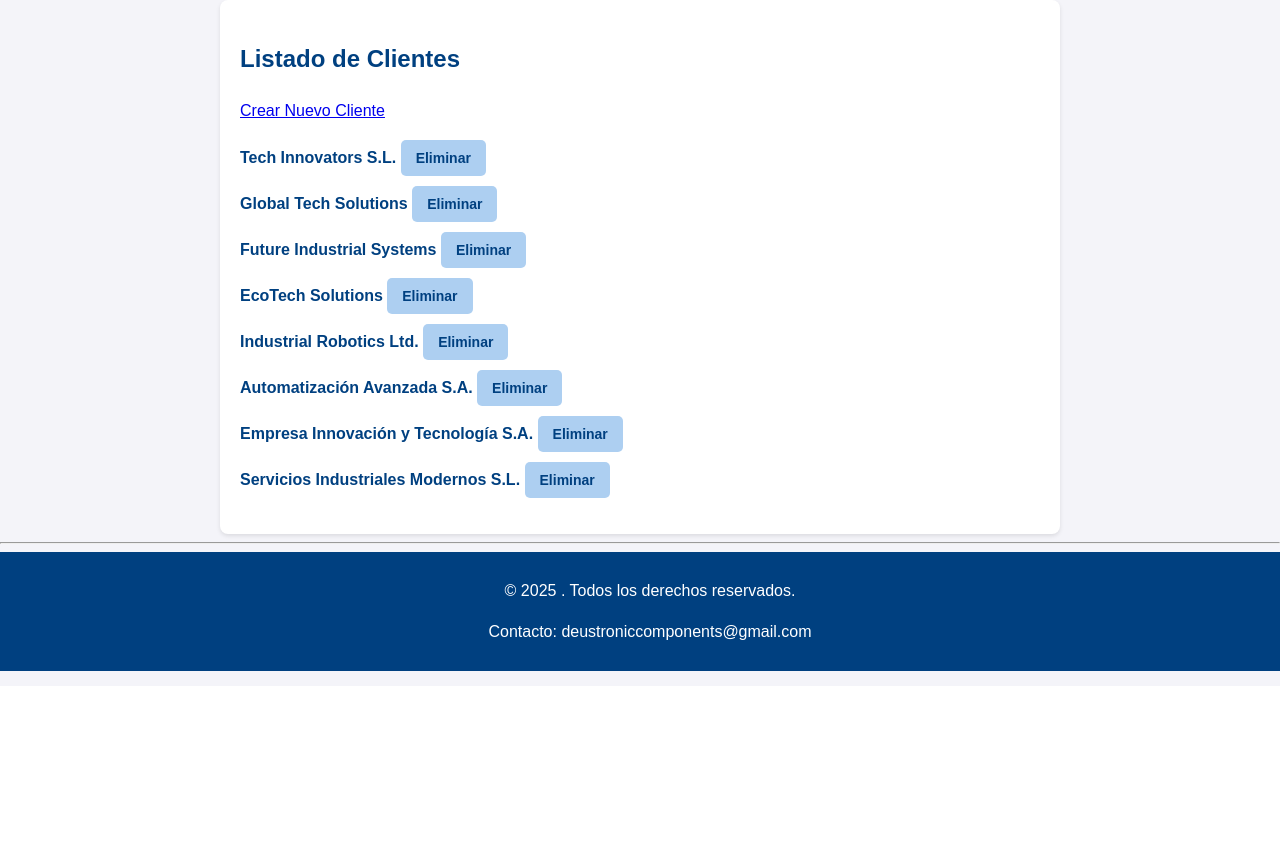
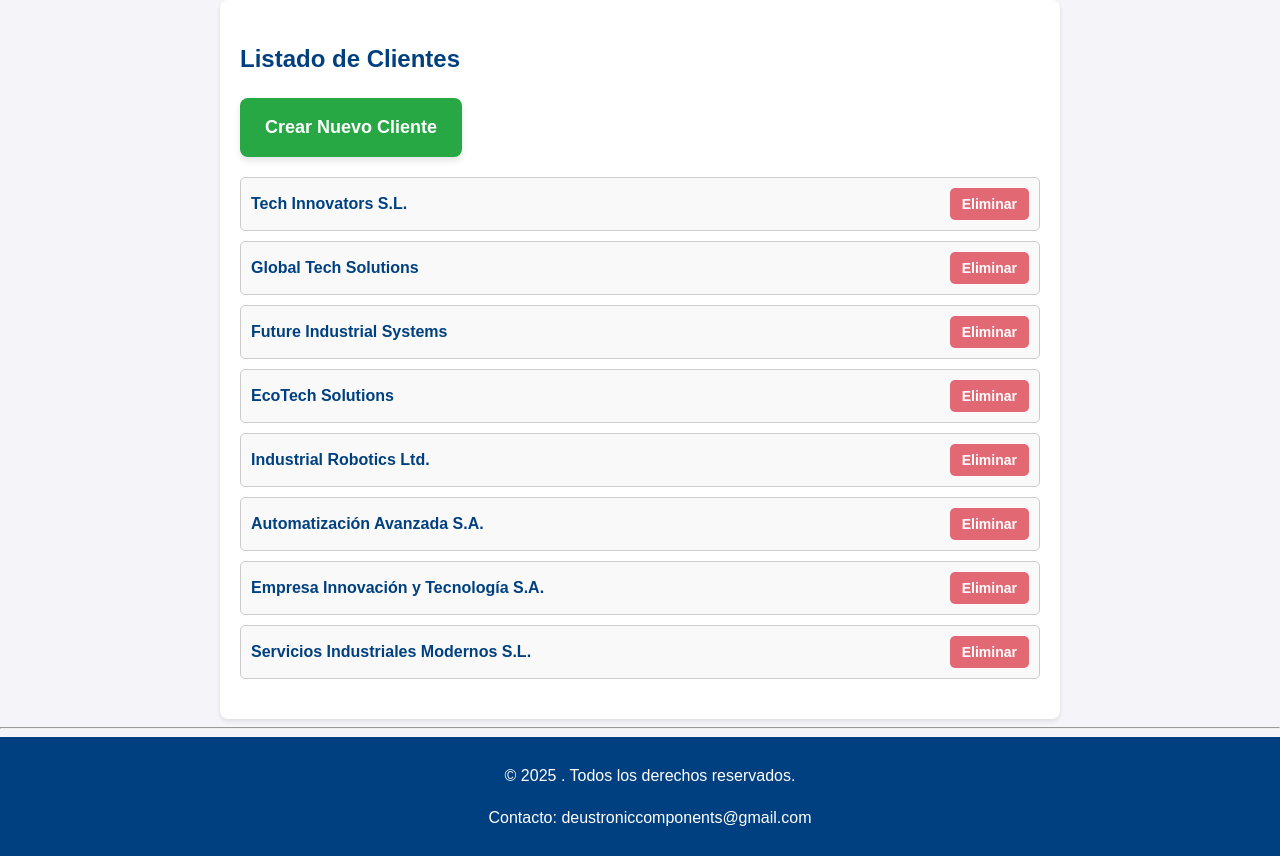
Before and after one commit to Jon8a/IW-Entregable2, a Django app: page /clientes/ in a window 1280 px wide. Shown: the part 114-970 px from the top of the page. Before the commit the page ends 785 px from the top, so only its background shows below. Run offline with Django 5.2, Linux system fonts and the light colour scheme; data comes from the database, SQL or seed files in the repository.

Commit message:
Nuevo botón crear cliente + alineación de botones eliminar

```diff
--- a/Entregable2/appEntrega/static/CSS/stylesheet.css
+++ b/Entregable2/appEntrega/static/CSS/stylesheet.css
@@ -136,3 +136,74 @@ h2 {
     color: #004080;
     margin-bottom: 20px;
 }
+
+/* Botón de Crear Nuevo Cliente */
+.btn-crear-cliente {
+    display: inline-block;
+    padding: 15px 25px;
+    font-size: 18px;
+    font-weight: bold;
+    color: #fff;
+    background-color: #28a745;
+    border: none;
+    border-radius: 8px;
+    text-decoration: none;
+    text-align: center;
+    cursor: pointer;
+    box-shadow: 0 4px 6px rgba(0, 0, 0, 0.1);
+    transition: background-color 0.3s ease, transform 0.2s ease;
+}
+
+.btn-crear-cliente:hover {
+    background-color: #218838;
+    transform: scale(1.05); /
+}
+
+/* Lista de clientes */
+.cliente-lista {
+    list-style-type: none;
+    padding: 0;
+    margin: 20px 0;
+}
+
+.cliente-item {
+    display: flex;
+    justify-content: space-between;
+    align-items: center;
+    margin-bottom: 10px;
+    padding: 10px;
+    border: 1px solid #ccc;
+    border-radius: 5px;
+    background-color: #f9f9f9;
+}
+
+.cliente-nombre {
+    font-weight: bold;
+    color: #004080;
+    text-decoration: none;
+}
+
+.cliente-nombre:hover {
+    text-decoration: underline;
+}
+
+/* Botón de Eliminar Cliente */
+.btn-eliminar {
+    background-color: #e26874;
+    color: #fff;
+    border: none;
+    border-radius: 5px;
+    padding: 8px 12px;
+    cursor: pointer;
+    font-size: 14px;
+    transition: background-color 0.3s ease;
+}
+
+.btn-eliminar:hover {
+    background-color: #c82333;
+}
+
+.btn-eliminar a {
+    color: #fff;
+    text-decoration: none;
+}
--- a/Entregable2/appEntrega/templates/cliente_listado.html
+++ b/Entregable2/appEntrega/templates/cliente_listado.html
@@ -4,12 +4,14 @@
 
 {% block content %}
 <h2>Listado de Clientes</h2>
-<a href="{% url 'cliente_crear' %}">Crear Nuevo Cliente</a>
-<ul>
+<a href="{% url 'cliente_crear' %}" class="btn-crear-cliente">Crear Nuevo Cliente</a>
+<ul class="cliente-lista">
     {% for cliente in clientes %}
-        <li>
-            <a href="{% url 'cliente_detalle' cliente.id %}">{{ cliente.nombre_empresa }}</a>
-            <button type="button" ><a href="{% url 'cliente_eliminar' cliente.id %}">Eliminar</a></button>
+        <li class="cliente-item">
+            <a href="{% url 'cliente_detalle' cliente.id %}" class="cliente-nombre">{{ cliente.nombre_empresa }}</a>
+            <button type="button" class="btn-eliminar">
+                <a href="{% url 'cliente_eliminar' cliente.id %}">Eliminar</a>
+            </button>
         </li>
     {% endfor %}
 </ul>
```
